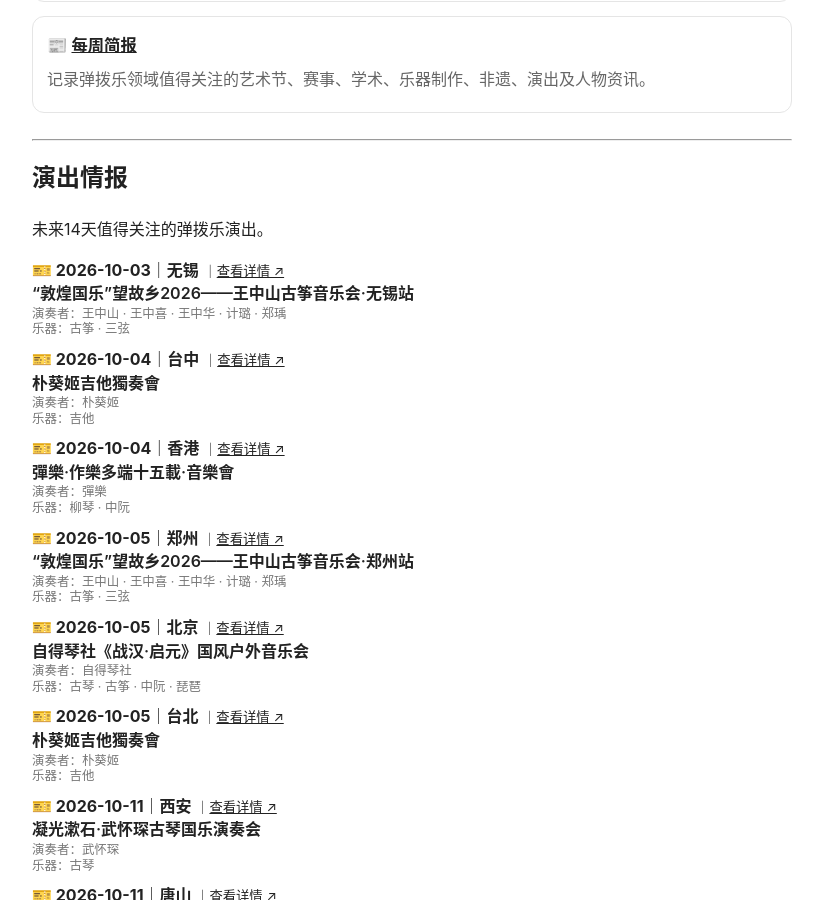
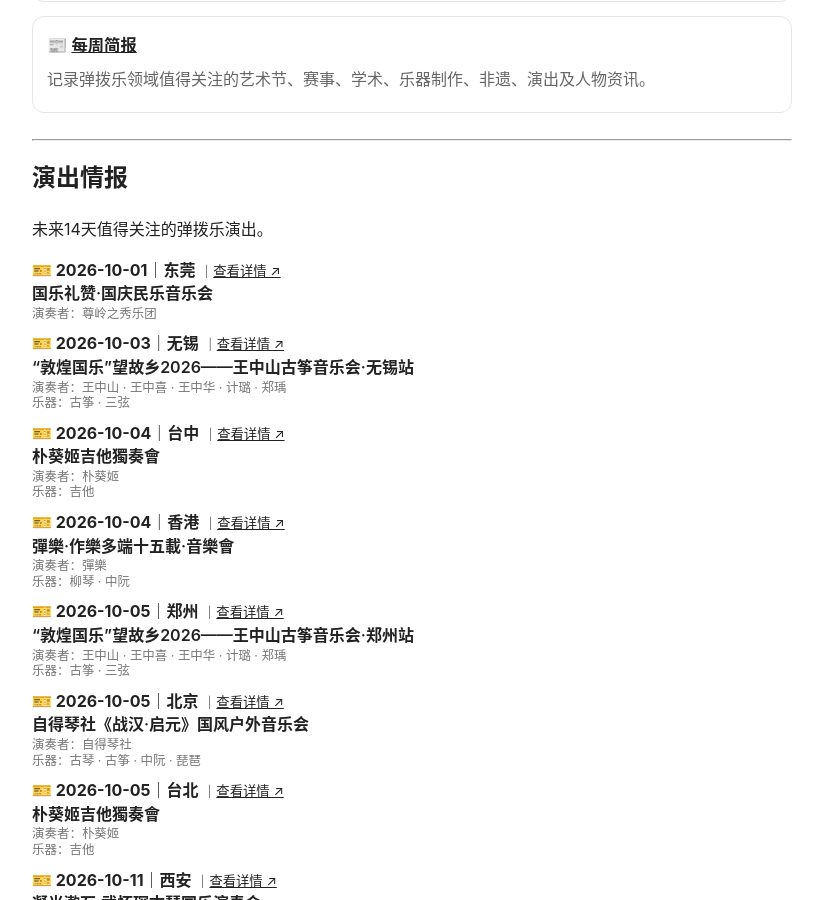
Before and after one commit to KeenKwok/boxianji, a Jekyll site: the page built from index.md, in a window 1280 px wide and 900 px high, scrolled down 398 px. Shown: the whole window, without its empty margins (228-1051 px from the left). Built offline with Jekyll 4.4.1, drawn with Linux system fonts in a browser that asks for light colours.

Commit message:
更新 attention.yml

```diff
--- a/_data/attention.yml
+++ b/_data/attention.yml
@@ -1,3 +1,12 @@
+- id: "20261001-dongguan-guoyue-lizan-minyue-concert"
+  date: "2026-10-01"
+  city: "东莞"
+  title: "国乐礼赞·国庆民乐音乐会"
+  performers:
+    - "尊岭之秀乐团"
+  instruments: []
+  link: "https://mp.weixin.qq.com/s/yo_gjk0uNZj_hPELIw6RYg"
+
 - id: "20261016-hongkong-ponpon-chen-jazz-quintet"
   date: "2026-10-16"
   city: "香港"
@@ -15,7 +24,6 @@
     - "贝斯"
     - "打击乐"
   link: "https://mp.weixin.qq.com/s/xsfcHUCC3vzRwls4HTX4aA"
-
 
 - id: "20261014-beijing-anoushka-shankar-and-friends"
   date: "2026-10-14"
```
